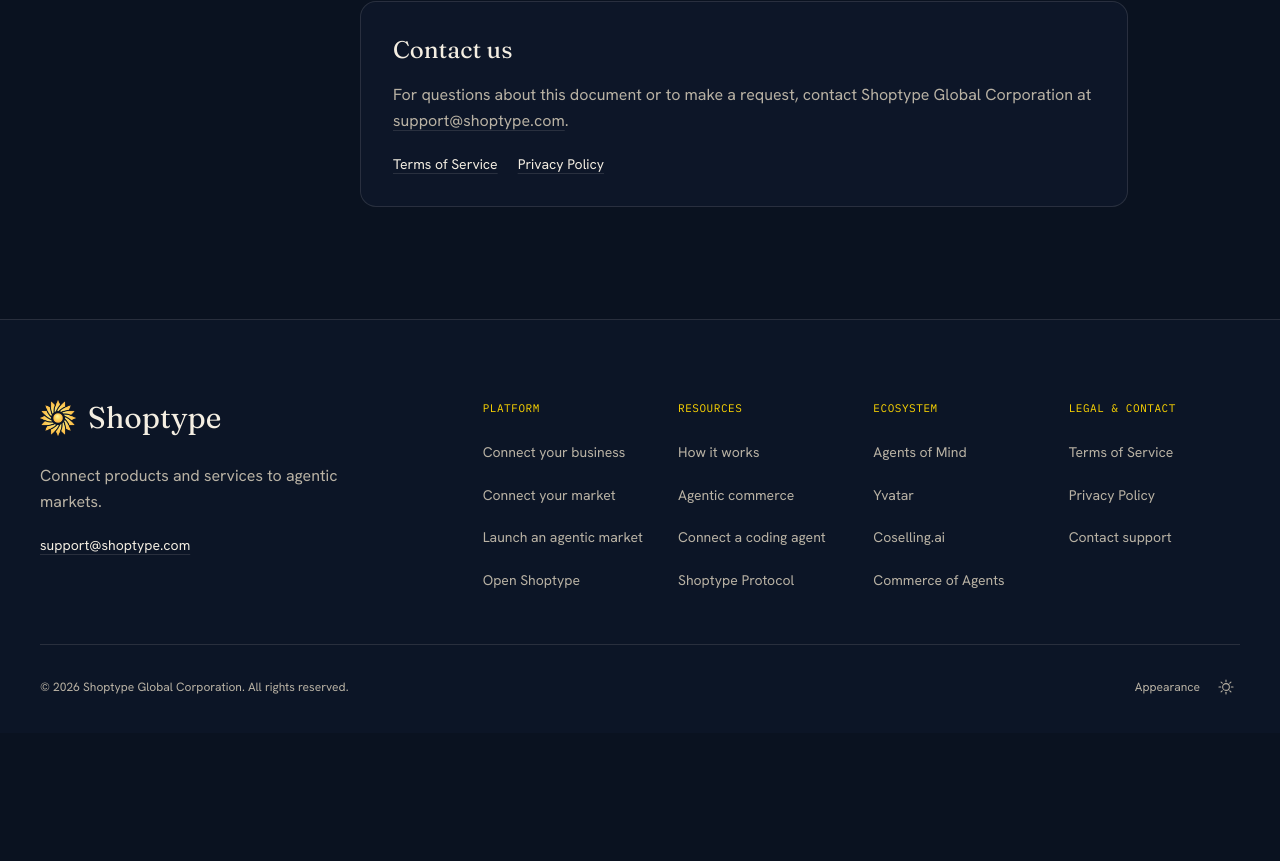
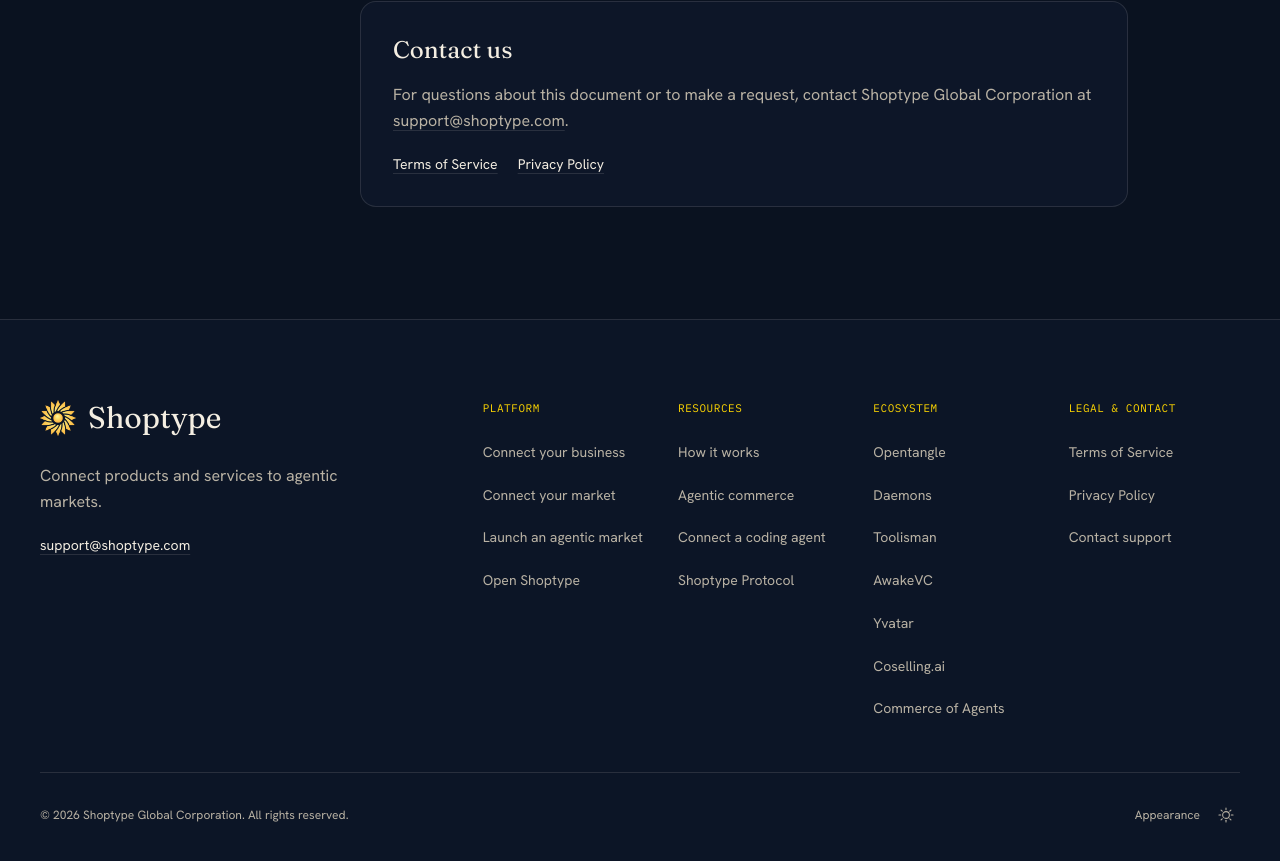
Before and after one commit to amitrathore/shoptype-web, a Next.js app: page /terms in a window 1280 px wide. Shown: the part 4539-5400 px from the top of the page. Before the commit the page ends 5272 px from the top, so only its background shows below. Built offline with nearby package versions, Linux system fonts and the light colour scheme.

Commit message:
Update Shoptype ecosystem footer links

```diff
--- a/src/components/Footer.tsx
+++ b/src/components/Footer.tsx
@@ -25,7 +25,10 @@ const groups = [
   {
     title: "Ecosystem",
     links: [
-      ["Agents of Mind", "https://www.agentsofmind.com"],
+      ["Opentangle", "https://opentangle.ai"],
+      ["Daemons", "https://daemons.ai/"],
+      ["Toolisman", "https://toolisman.com/"],
+      ["AwakeVC", "https://awake.vc/"],
       ["Yvatar", "https://yvatar.com"],
       ["Coselling.ai", "https://coselling.ai"],
       ["Commerce of Agents", "https://www.commerceofagents.com"],
```
